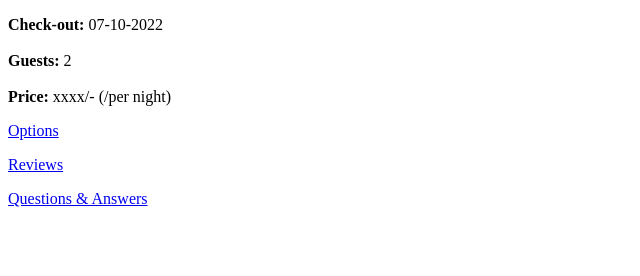
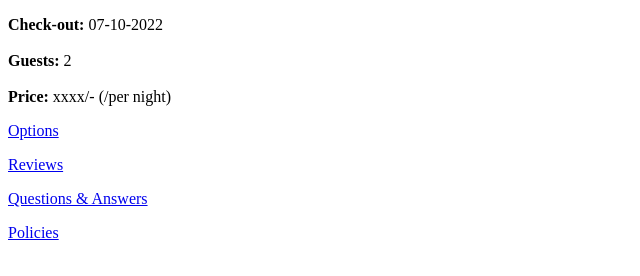
Before and after one commit to Lucynatsu909/pyth, a plain HTML site: page index.html in a window 1280 px wide. Shown: the part 136-412 px from the top of the page, without its empty margins (0-640 px from the left). Drawn offline with Linux system fonts and the light colour scheme.

Commit message:
Update index.html

```diff
--- a/index.html
+++ b/index.html
@@ -14,6 +14,7 @@
 <p><a href="options.html">Options</a></p>
 <p><a href="review.html">Reviews</a></p>
 <p><a href="question&answers.html">Questions & Answers</a></p>
+<p><a href="Policies.html">Policies</a></p>
 
 </body>
 </html>
```
